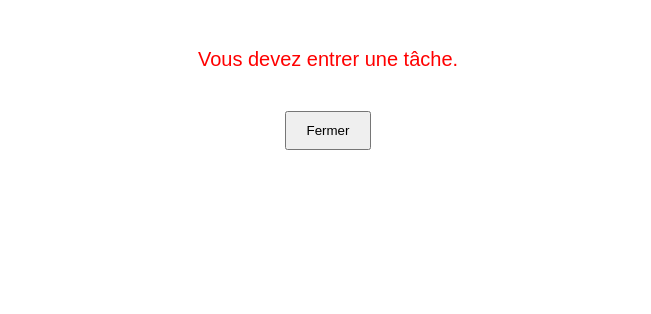
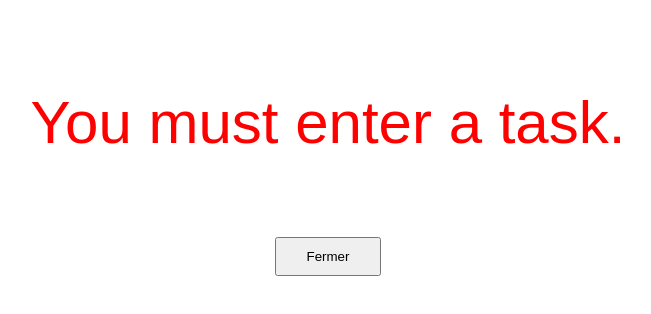
Before and after one commit to mathieu-Glt/ProjectElectronjs, an Electron app: page modal.html in a window 1000 px wide. Shown: the whole page, without its empty margins (172-823 px from the left). Drawn offline with Linux system fonts and the light colour scheme.

Commit message:
Modicifcation message erreur page modal et caractéristique du style de la modale

```diff
--- a/modal.html
+++ b/modal.html
@@ -12,16 +12,16 @@
         }
         .error {
             color: red;
-            font-size: 20px;
+            font-size: 60px;
         }
         button {
             margin-top: 20px;
-            padding: 10px 20px;
+            padding: 10px 30px;
         }
     </style>
 </head>
 <body>
-    <div class="error"><p>Vous devez entrer une tâche.</p></div>
+    <div class="error"><p>You must enter a task.</p></div>
     <button onclick="window.close()">Fermer</button>
 </body>
 </html>
```
